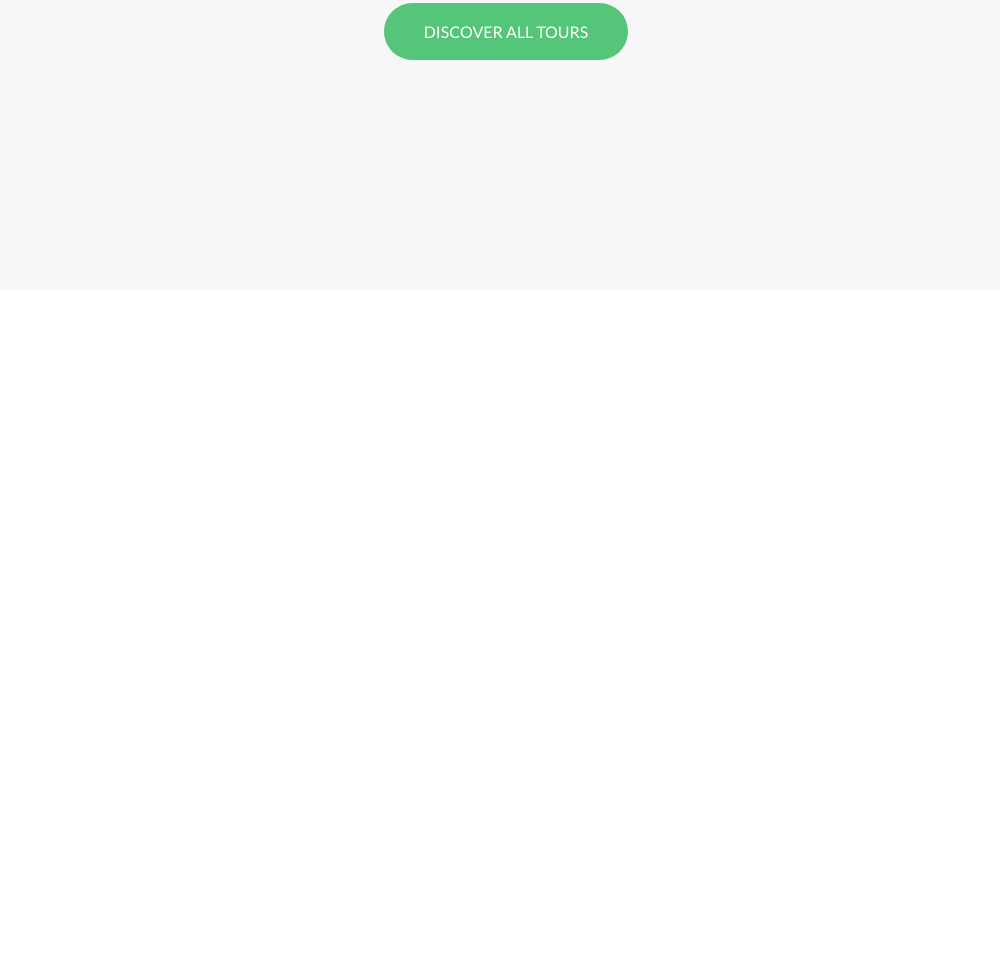
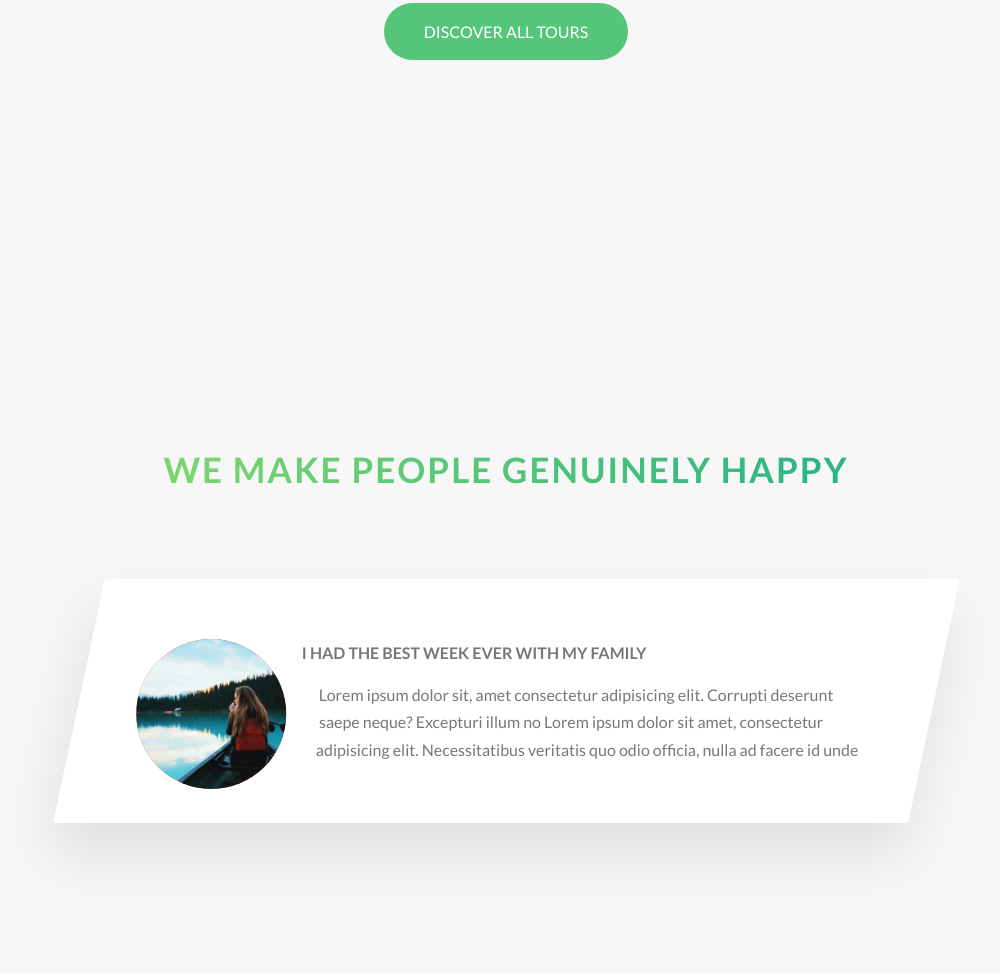
Before and after one commit to rakshith4able/Natours, a website: page index.html in a window 1280 px wide. Shown: the part 2965-3941 px from the top of the page, without its empty margins (134-1134 px from the left). Before the commit the page ends 3285 px from the top, so only its background shows below. Drawn offline with Linux system fonts and the light colour scheme.

Commit message:
Started styling stories section. shape-outside property

```diff
--- a/index.html
+++ b/index.html
@@ -40,11 +40,13 @@
                 <div class="col-1-of-2">
                     <h3 class="heading-tertiary u-margin-bottom-small">You're going to fall in love with nature</h3>
                     <p class="paragraph">
-                        Lorem ipsum dolor sit amet consectetur adipisicing elit. Aliquid, eligendi. Laborum enim maiores provident Laborum enim maiores provident
+                        Lorem ipsum dolor sit amet consectetur adipisicing elit. Aliquid, eligendi. Laborum enim maiores
+                        provident Laborum enim maiores provident
                     </p>
                     <h3 class="heading-tertiary u-margin-bottom-small">Live adventures as you never have before</h3>
                     <p class="paragraph">
-                        Lorem ipsum dolor sit amet consectetur adipisicing elit. Aliquid, eligendi. Laborum enim maiores provident Laborum enim maiores provident
+                        Lorem ipsum dolor sit amet consectetur adipisicing elit. Aliquid, eligendi. Laborum enim maiores
+                        provident Laborum enim maiores provident
                     </p>
                     <a href="#" class="btn-text">Learn more &rarr;</a>
                 </div>
@@ -65,7 +67,8 @@
                         <i class="feature-box__icon icon-basic-world"></i>
                         <h3 class="heading-tertiary u-margin-bottom-small">Explore the world</h3>
                         <p class="feature-box__text">
-                        Lorem ipsum dolor sit amet consectetur, adipisicing elit. Repudiandae aspernatur est odio neque aliquam cum,
+                            Lorem ipsum dolor sit amet consectetur, adipisicing elit. Repudiandae aspernatur est odio
+                            neque aliquam cum,
                         </p>
                     </div>
                 </div>
@@ -74,7 +77,8 @@
                         <i class="feature-box__icon icon-basic-compass"></i>
                         <h3 class="heading-tertiary u-margin-bottom-small">Meet Nature</h3>
                         <p class="feature-box__text">
-                        Lorem ipsum dolor sit amet consectetur, adipisicing elit. Repudiandae aspernatur est odio neque aliquam cum,
+                            Lorem ipsum dolor sit amet consectetur, adipisicing elit. Repudiandae aspernatur est odio
+                            neque aliquam cum,
                         </p>
                     </div>
                 </div>
@@ -83,7 +87,8 @@
                         <i class="feature-box__icon icon-basic-map"></i>
                         <h3 class="heading-tertiary u-margin-bottom-small">Find your way</h3>
                         <p class="feature-box__text">
-                        Lorem ipsum dolor sit amet consectetur, adipisicing elit. Repudiandae aspernatur est odio neque aliquam cum,
+                            Lorem ipsum dolor sit amet consectetur, adipisicing elit. Repudiandae aspernatur est odio
+                            neque aliquam cum,
                         </p>
                     </div>
                 </div>
@@ -92,7 +97,8 @@
                         <i class="feature-box__icon icon-basic-heart"></i>
                         <h3 class="heading-tertiary u-margin-bottom-small">live a healthier life</h3>
                         <p class="feature-box__text">
-                        Lorem ipsum dolor sit amet consectetur, adipisicing elit. Repudiandae aspernatur est odio neque aliquam cum,
+                            Lorem ipsum dolor sit amet consectetur, adipisicing elit. Repudiandae aspernatur est odio
+                            neque aliquam cum,
                         </p>
                     </div>
                 </div>
@@ -166,7 +172,8 @@
                             </div>
                         </div>
                     </div>
-            <div class="col-1-of-3"><div class="card">
+                    <div class="col-1-of-3">
+                        <div class="card">
                             <div class="card__side card__side--front">
                                 <div class="card__picture card__picture--3">
                                     &nbsp
@@ -201,6 +208,25 @@
                     <a href="#" class="btn btn--green">Discover All Tours</a>
                 </div>
 
+        </section>
+
+        <section class="section-stories">
+            <div class="u-center-text u-margin-bottom-big">
+                <h2 class="heading-secondary">We make people genuinely happy</h2>
+            </div>
+            <div class="row">
+                <div class="story">
+                    <figure class="story__shape">
+                    <img src="img/nat-8.jpg" alt="" class="story__img">
+                    </figure>
+                    <div class="story__text">
+                        <h3 class="heading-tertiary u-margin-bottom-small">I had the best week ever with my family</h3>
+                        <p>Lorem ipsum dolor sit, amet consectetur adipisicing elit. Corrupti deserunt saepe neque? Excepturi illum no
+             Lorem ipsum dolor sit amet, consectetur adipisicing elit. Necessitatibus veritatis quo odio officia, nulla ad facere id unde
+                        </p>
+                        </div>
+                </div>
+            </div>
         </section>
 
     </main>
--- /dev/null
+++ b/sass/components/_story.scss
@@ -0,0 +1,30 @@
+.story {
+    width: 75%;
+    margin: 0 auto;
+    box-shadow: 0 3rem 6rem rgba($color-black, .1);
+    background-color: $color-white;
+    border-radius: 3px;
+    padding: 6rem;
+    padding-left: 9rem;
+    font-size: $default-font-size;
+    transform: skewX(-12deg);
+
+    &>* {
+        transform: skewX(12deg);
+    }
+
+    &__shape {
+        height: 15rem;
+        width: 15rem;
+        float: left;
+        background-color: orangered;
+        -webkit-shape-outside: circle();
+        shape-outside: circle(50% at 50% 50%);
+        clip-path: circle(50% at 50% 50%);
+        transform: translateX(-3rem)skewX(12deg);
+    }
+
+    &__img {
+        height: 100%;
+    }
+}
--- a/sass/main.scss
+++ b/sass/main.scss
@@ -8,9 +8,11 @@
 @import "base/utilities";
 
 @import "components/button";
+@import "components/composition";
 @import "components/cards";
 @import "components/feature-box";
-@import "components/composition";
+@import "components/story";
+
 
 @import "layout/grid";
 @import "layout/header";
--- a/sass/pages/_home.scss
+++ b/sass/pages/_home.scss
@@ -23,3 +23,8 @@
     padding: 25rem 0 15rem 0;
     margin-top: -10rem;
 }
+
+.section-stories {
+    padding: 15rem 0;
+    background-color: $color-grey-light-1;
+}
```
Also changed, not shown: css/style.css. Lines whose indentation alone changed are shown as unchanged.
